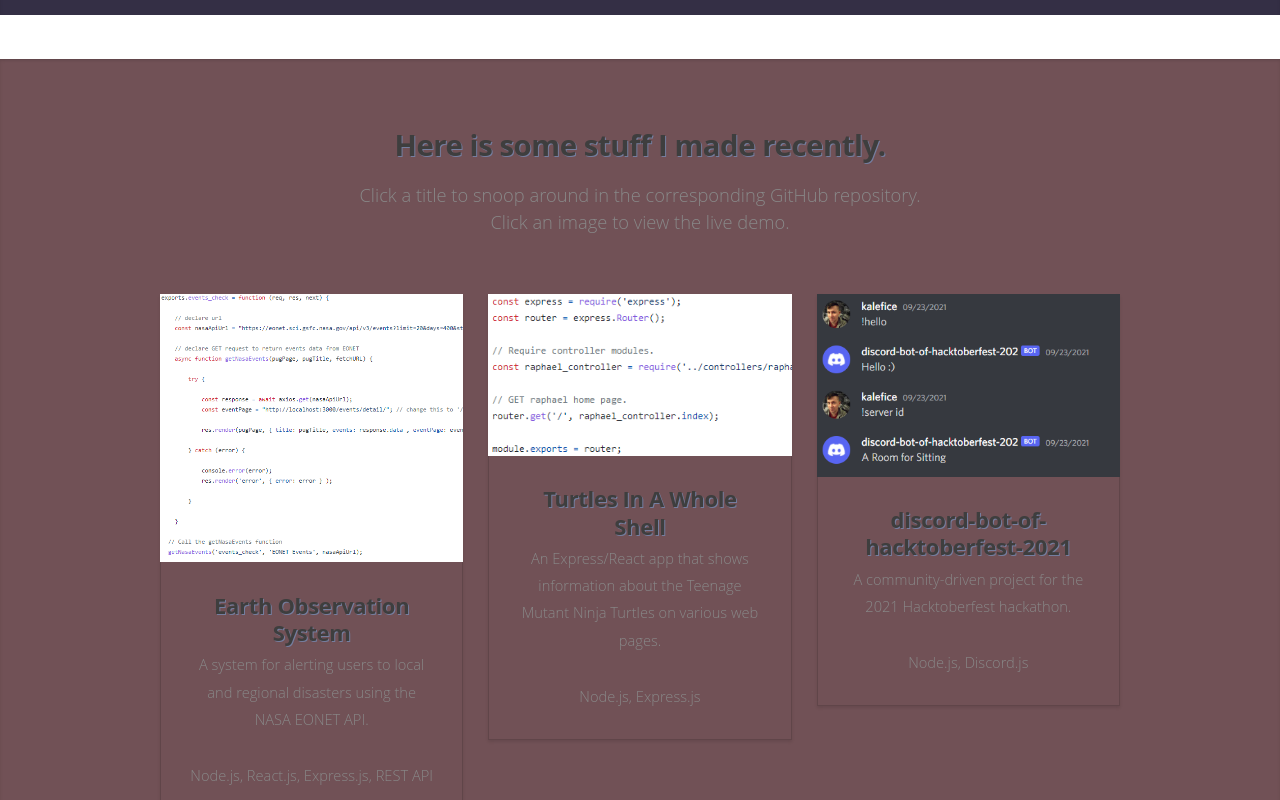
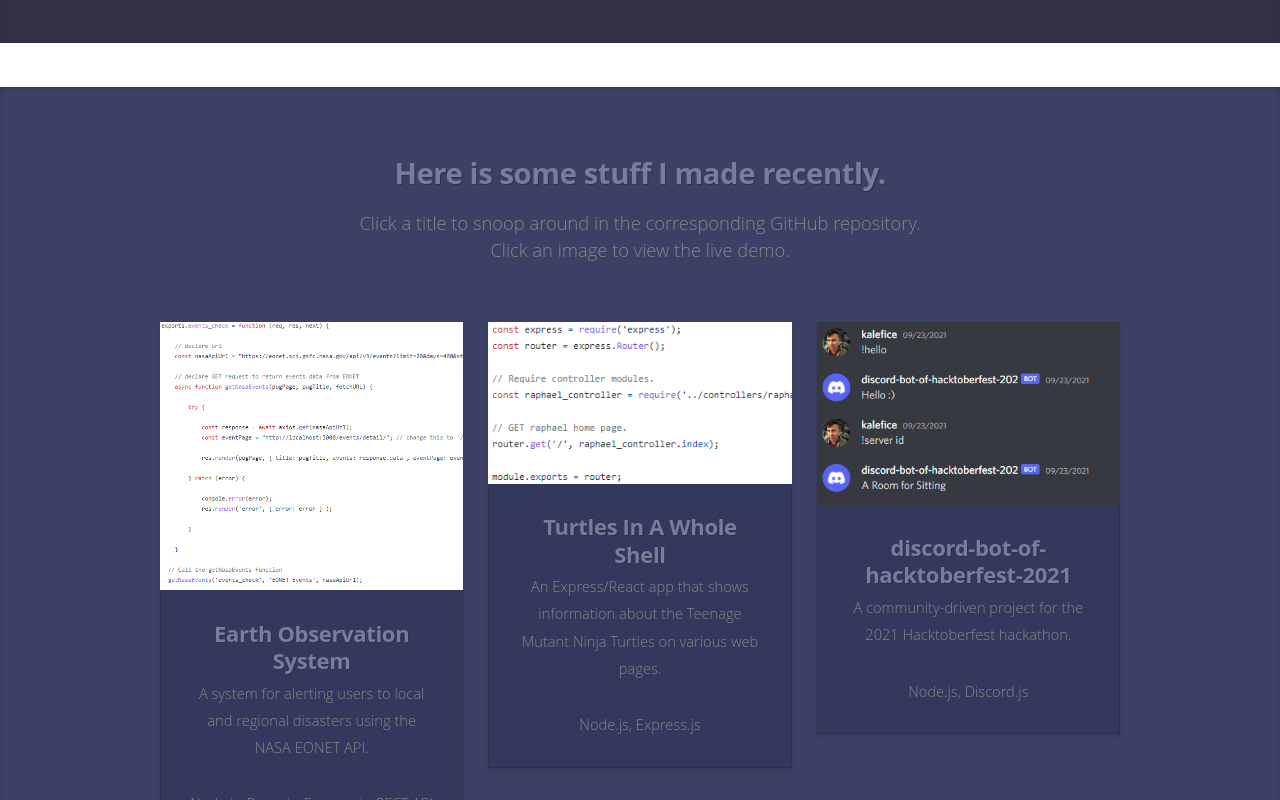
Before and after one commit to cireneirbo/cireneirbo.com, a React (Create React App) app: page / in a window 1280 px wide. Shown: the part 1260-2060 px from the top of the page. Built offline with nearby package versions, Linux system fonts and the light colour scheme.

Commit message:
Color scheme set up

```diff
--- a/src/App.css
+++ b/src/App.css
@@ -7,7 +7,8 @@
 	--sixth-custom-color: #715156;
 	--seventh-custom-color: #353553;
 	--eigth-custom-color: #78AAE8;
-	--text-shadow-color: #757e9f;
+	--text-shadow-color: #342F45;
+	--headline-color: #757E9F;
 }
 
 html, body, div, span, applet, object,
@@ -79,6 +80,10 @@
 	opacity: 0.6;
 }
 
+#headshot-div {
+	margin-bottom: 50px;
+}
+
 /* Basic */
 
 	html {
@@ -218,6 +223,10 @@
 		header > p {
 			font-size: 1.25em;
 			margin: 0;
+		}
+
+		header > h2 {
+			color: var(--headline-color);
 		}
 
 	footer {
@@ -1918,11 +1927,14 @@
 /* Box */
 
 	.box {
-		background: var(--sixth-custom-color);
+		background: var(--fourth-custom-color);
 		box-shadow: inset 0px 0px 0px 1px rgba(0, 0, 0, 0.15), 0px 2px 3px 0px rgba(0, 0, 0, 0.1);
 		text-align: center;
 		padding: 2em;
 	}
+		.box h2, h3 {
+			color: var(--headline-color);
+		}
 
 		.box.style1 {
 			padding: 3em 2em 3.5em 2em;
@@ -2014,7 +2026,7 @@
 		}
 
 		.wrapper.style3 {
-			background-color: #715156;
+			background-color: var(--third-custom-color);
 		}
 
 		.wrapper.style3 h2, h3 {
--- a/src/pages/Hello.js
+++ b/src/pages/Hello.js
@@ -13,7 +13,7 @@
       <article id="top" className="wrapper style1">
         <div className="container">
           <div className="row">
-            <div className="col-4 col-5-large col-12-medium">
+            <div id="headshot-div" className="col-4 col-5-large col-12-medium">
                 <span className="image fit"><img id="image-headshot" src={headshot} alt="" /></span>
             </div>
             <div className="col-8 col-7-large col-12-medium">
```
